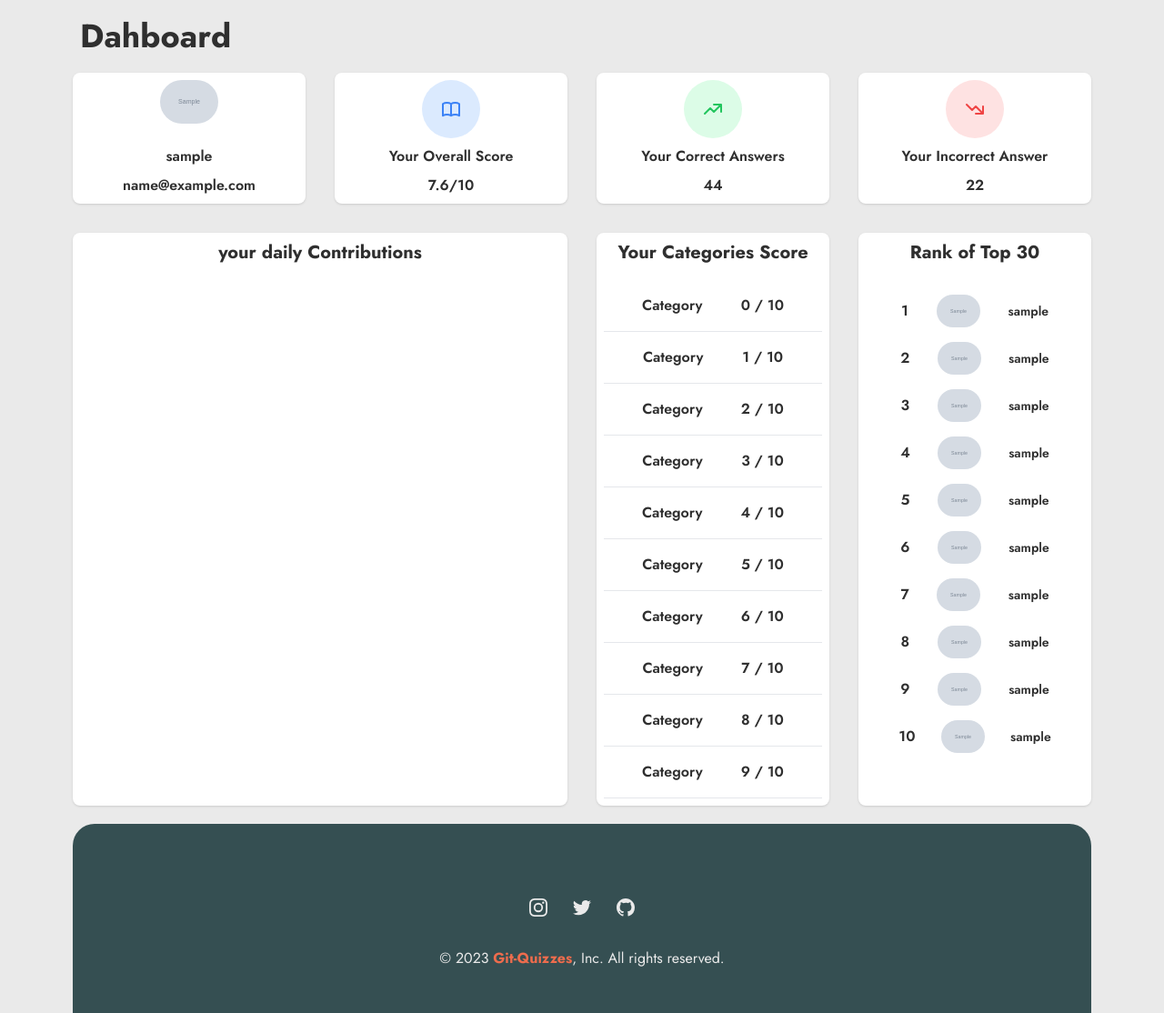
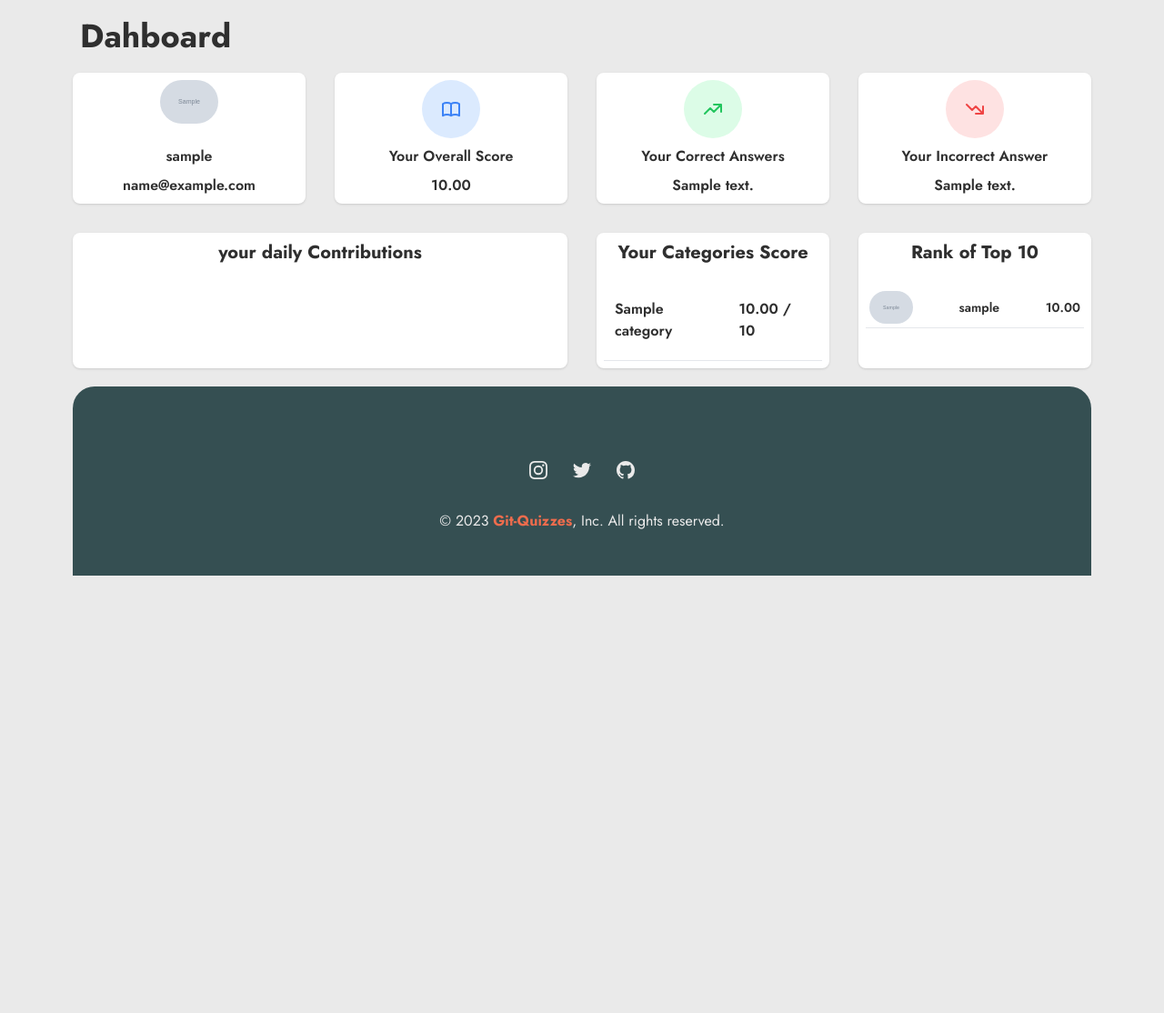
Before and after one commit to Medo-ID/Git-Quizzes, a Python web app: template templates/dashboard.html in a window 1280 px wide. Shown: the part 68-1182 px from the top of the page at 91% size. After the commit the page ends 701 px from the top, so only its background shows below. Run offline with Jinja, Linux system fonts and the light colour scheme; the template is opened without the code that fills it: most values are stand-ins (such as "Sample title", 1, 10 or a date in 2020); grey boxes marked "Sample" are stand-in pictures.

Commit message:
finish quiz page logic + ui & update dashboard with dynamic data

```diff
--- a/static/css/main.css
+++ b/static/css/main.css
@@ -634,6 +634,10 @@ html {
   margin: auto;
 }
 
+.m-2{
+  margin: 0.5rem;
+}
+
 .mx-10{
   margin-left: 2.5rem;
   margin-right: 2.5rem;
@@ -679,6 +683,11 @@ html {
   margin-bottom: 15px;
 }
 
+.mx-2{
+  margin-left: 0.5rem;
+  margin-right: 0.5rem;
+}
+
 .-ml-2{
   margin-left: -0.5rem;
 }
@@ -801,6 +810,10 @@ html {
 
 .max-h-screen{
   max-height: 100vh;
+}
+
+.max-h-\[420px\]{
+  max-height: 420px;
 }
 
 .w-12{
@@ -912,6 +925,14 @@ html {
 
 .items-center{
   align-items: center;
+}
+
+.items-stretch{
+  align-items: stretch;
+}
+
+.justify-start{
+  justify-content: flex-start;
 }
 
 .justify-center{
@@ -1071,11 +1092,6 @@ html {
   border-color: rgb(250 204 21 / var(--tw-border-opacity));
 }
 
-.bg-\[\#707d9d\]{
-  --tw-bg-opacity: 1;
-  background-color: rgb(112 125 157 / var(--tw-bg-opacity));
-}
-
 .bg-blue-100{
   --tw-bg-opacity: 1;
   background-color: rgb(219 234 254 / var(--tw-bg-opacity));
@@ -1134,6 +1150,11 @@ html {
 .bg-yellow-50{
   --tw-bg-opacity: 1;
   background-color: rgb(254 252 232 / var(--tw-bg-opacity));
+}
+
+.bg-clearMainColor{
+  --tw-bg-opacity: 1;
+  background-color: rgb(252 225 199 / var(--tw-bg-opacity));
 }
 
 .fill-current{
@@ -1158,6 +1179,10 @@ html {
 
 .p-6{
   padding: 1.5rem;
+}
+
+.p-1{
+  padding: 0.25rem;
 }
 
 .px-12{
--- a/templates/dashboard.html
+++ b/templates/dashboard.html
@@ -7,7 +7,6 @@
 {% block main %}
     <h1 class="text-4xl text-mainBlack my-5 ml-2 font-bold">Dahboard</h1>
     <div class="grid grid-cols-1 md:grid-cols-2 lg:grid-cols-4 gap-8 font-semibold">
-
         <!-- user infos -->
         <div class="md:grid-cols-2 bg-white rounded-lg p-2 shadow gap-2">
             <a
@@ -31,7 +30,7 @@
                 </svg>
               </div>
             <h3>Your Overall Score</h3>
-            <h3>7.6/10</h3>
+            <h3>{{ "%.2f"|format(userinfo.overall_score|round(2)) }}</h3>
         </div>
 
         <!-- number of correct answers -->
@@ -42,7 +41,7 @@
                 </svg>
             </div>
             <h3>Your Correct Answers</h3>
-            <h3>44</h3>
+            <h3>{{ answer_statistics.correct_answers }}</h3>
         </div>
 
         <!-- number of incorrect answers -->
@@ -53,39 +52,40 @@
                 </svg>
             </div>
             <h3>Your Incorrect Answer</h3>
-            <h3>22</h3>
+            <h3>{{ answer_statistics.incorrect_answers }}</h3>
         </div>
 
         <!-- user's daily contrubitions -->
-        <div class="md:col-span-2 lg:col-span-2 bg-white rounded-lg p-2 shadow gap-2 text-center">
+        <div class="md:col-span-2 lg:col-span-2 bg-white rounded-lg p-2 flex flex-col justify-start text-center shadow gap-2">
             <h1 class="text-xl font-bold mb-4">your daily Contributions</h1>
 
         </div>
 
         <!-- score of every single category -->
-        <div class="bg-white rounded-lg p-2 flex flex-col text-center shadow gap-2">
-            <h1 class="text-xl font-bold mb-4">Your Categories Score</h1>
-            {% for num in range(10) %}
-            <div class="flex flex-row justify-evenly">
-                <h3 class="my-2">Category</h3>
-                <h3 class="my-2">{{ num }} / 10</h3>
+        <div class="bg-white rounded-lg p-2 flex flex-col justify-start shadow gap-2">
+            <h1 class="text-xl font-bold mb-4 text-center">Your Categories Score</h1>
+            {% for category in user_categories_score %}
+            <div class="flex flex-row justify-between items-center p-1">
+                <h3 class="m-2">{{ category.category_name }}</h3>
+                <h3 class="m-2">{{ "%.2f"|format(category.avg_score|round(2)) }} / 10</h3>
             </div>
             <hr>
             {% endfor %}
         </div>
 
         <!-- users rank -->
-        <div class="bg-white rounded-lg p-2 flex flex-col text-center shadow gap-2">
-            <h1 class="text-xl font-bold mb-4">Rank of Top 30</h1>
-            <div class="overflow-y-auto max-h-[520px]">
-                {% for num in range(1, 31) %}
-                <div class="flex flex-row justify-evenly items-center p-2">
-                    <div>{{ num }}</div>
+        <div class="bg-white rounded-lg p-2 flex flex-col justify-start shadow gap-2">
+            <h1 class="text-xl font-bold mb-4 text-center">Rank of Top 10</h1>
+            <div class="overflow-y-auto max-h-[420px]">
+                {% for rank in ranks %}
+                <div class="flex flex-row justify-between items-center p-1">
                     <div class="w-12">
-                        <img class="w-full rounded-full" src="{{ userinfo.image }}" alt="user's profile picture">
+                        <img class="w-full rounded-full" src="{{ rank.image }}" alt="user's profile picture">
                     </div>
-                    <h3 class="text-sm font-semibold text-mainBlack">{{ userinfo.username }}</h3>
+                    <h3 class="text-sm font-semibold text-mainBlack">{{ rank.username }}</h3>
+                    <h3 class="text-sm font-semibold text-mainBlack">{{ "%.2f"|format(rank.overall_score|round(2)) }}</h3>
                 </div>
+                <hr>
                 {% endfor %}
             </div>
         </div>
--- a/templates/layout.html
+++ b/templates/layout.html
@@ -57,7 +57,7 @@
         {% if message %}
             <!-- Warning -->
             <div
-            class="bg-yellow-50 border border-yellow-400 rounded text-yellow-800 text-sm p-4 flex justify-between"
+            class="bg-clearMainColor border border-mainColor rounded-lg text-yellow-800 text-sm p-4 flex justify-between"
             >
                 <div>
                     <div class="flex items-center">
--- a/templates/quiz.html
+++ b/templates/quiz.html
@@ -6,7 +6,6 @@
 
 {% block main %}
     <h1 class="text-4xl text-mainBlack my-[15px] ml-2 font-bold">Quiz</h1>
-    <div class="mx-auto text-center font-semibold">score: {{ score }}</div>
     <section class="bg-white rounded-lg p-2 shadow my-4">
         <h1 class="text-xl text-center font-bold mb-4">Select type of Questions you want:</h1>
         <form action="/quiz" method="post" class="flex flex-col md:flex-row justify-evenly items-center p-5 gap-6">
```
Also changed, not shown: app.py (+103 -11 lines), 1 other file.
